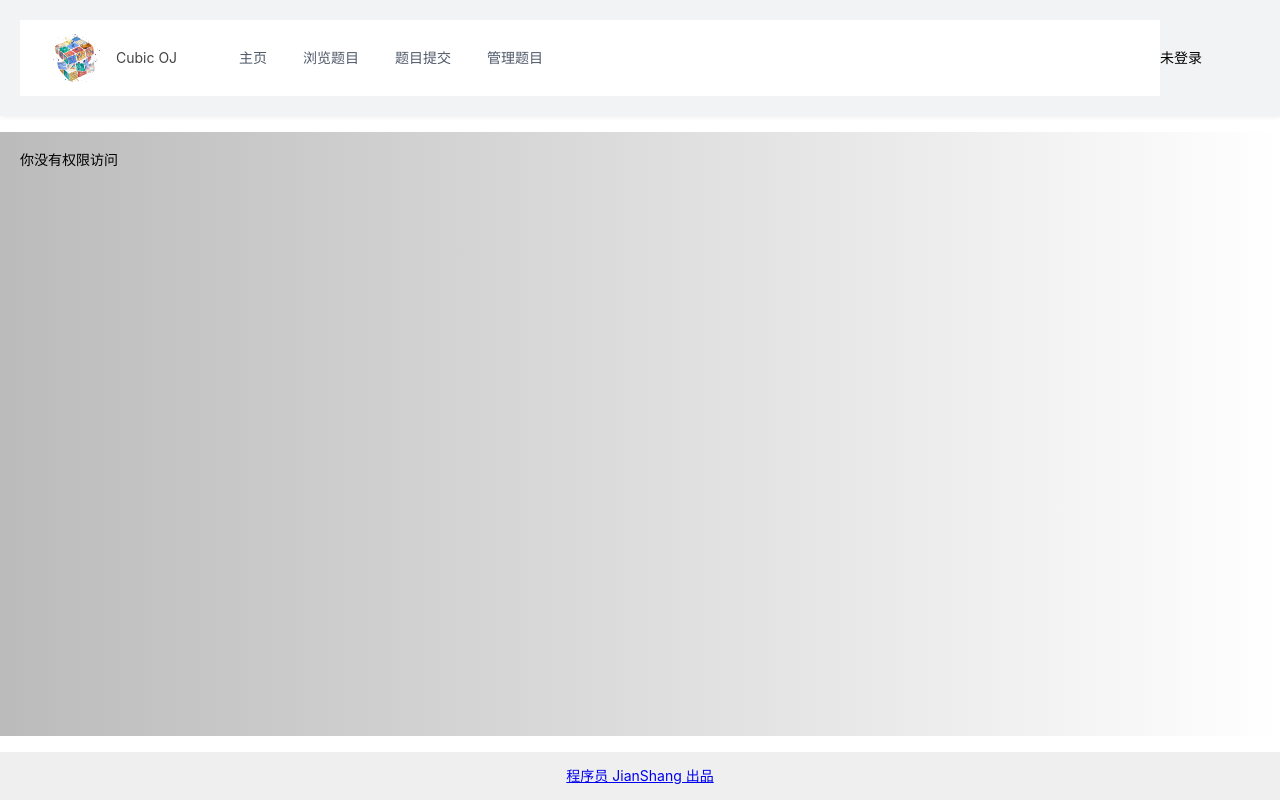
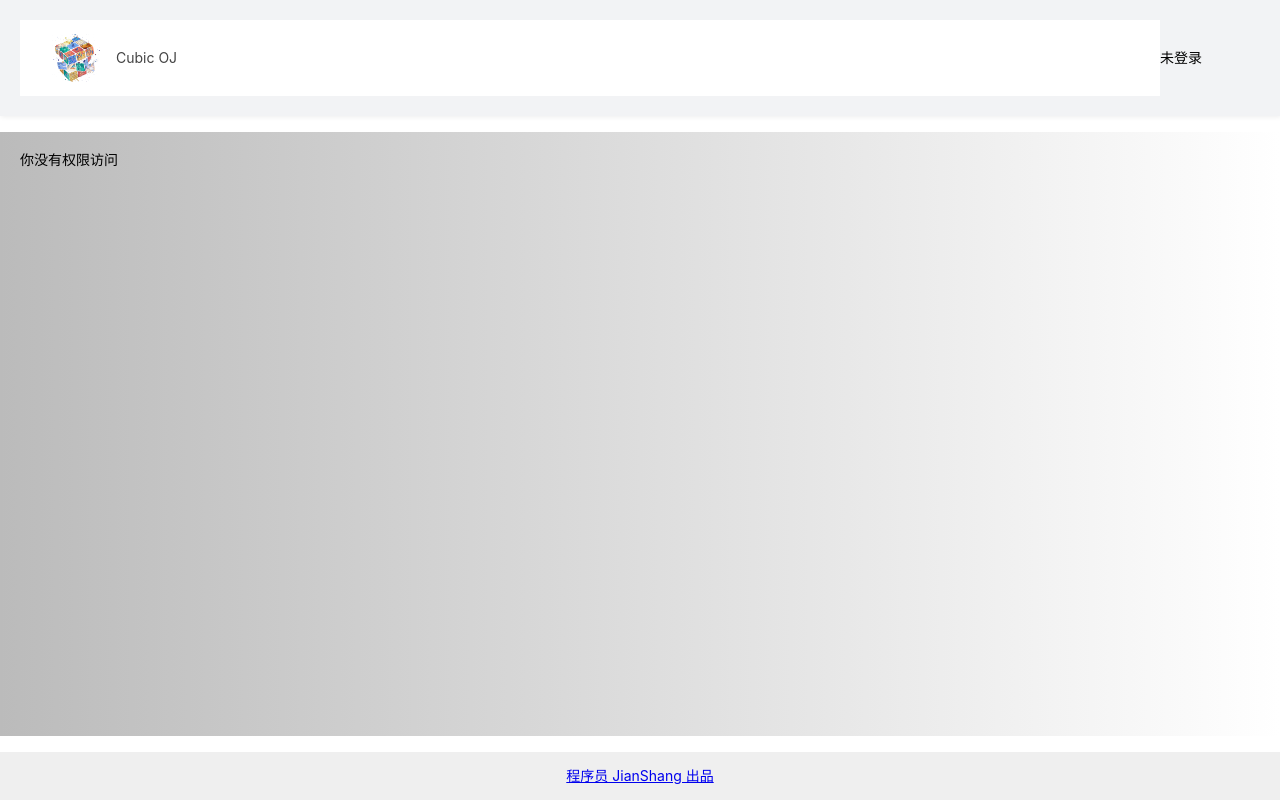
Before and after one commit to CN-sakisaki/JSOJ-microservice, a Vue app in the folder jsoj-frontend/: page /noAuth in a window 1280 px wide. Built offline with nearby package versions, Linux system fonts and the light colour scheme.

Commit message:
refactor：重构路由之间的关系

```diff
--- a/jsoj-frontend/src/router/routers.ts
+++ b/jsoj-frontend/src/router/routers.ts
@@ -9,6 +9,7 @@
 import QuestionView from "@/views/question/QuestionView.vue";
 import QuestionSubmitView from "@/views/question/QuestionSubmitView.vue";
 import ViewQuestionView from "@/views/question/ViewQuestionView.vue";
+import BasicLayout from "@/layouts/BasicLayout.vue";
 
 export const routes: Array<RouteRecordRaw> = [
   {
@@ -33,6 +34,11 @@
   },
   {
     path: "/",
+    component: BasicLayout,
+    meta: { hideInMenu: true },
+    children: [
+      {
+        path: "/home",
         name: "主页",
         component: QuestionView,
       },
@@ -42,9 +48,19 @@
         component: QuestionView,
       },
       {
+        path: "/manage/question",
+        name: "管理题目",
+        component: ManageQuestionView,
+        meta: {
+          access: ACCESS_ENUM.ADMIN,
+        },
+      },
+      {
         path: "/questions_submit",
-    name: "题目提交",
+        name: "提交记录",
         component: QuestionSubmitView,
+      },
+    ],
   },
   {
     path: "/add/question",
@@ -53,11 +69,6 @@
     meta: {
       access: ACCESS_ENUM.ADMIN,
     },
-  },
-  {
-    path: "/manage/question",
-    name: "管理题目",
-    component: ManageQuestionView,
   },
   {
     path: "/view/question/:id",
@@ -86,29 +97,4 @@
       hideInMenu: true,
     },
   },
-  // {
-  //   path: "/hide",
-  //   name: "隐藏页面",
-  //   component: HomeView,
-  //   meta: {
-  //     hideInMenu: true,
-  //   },
-  // },
-  // {
-  //   path: "/admin",
-  //   name: "管理员可见",
-  //   component: AdminView,
-  //   meta: {
-  //     access: ACCESS_ENUM.ADMIN,
-  //   },
-  // },
-  // {
-  //   path: "/about",
-  //   name: "关于我的",
-  //   // route level code-splitting
-  //   // this generates a separate chunk (about.[hash].js) for this route
-  //   // which is lazy-loaded when the route is visited.
-  //   component: () =>
-  //     import(/* webpackChunkName: "about" */ "../views/AboutView.vue"),
-  // },
 ];
```
Lines whose indentation alone changed are shown as unchanged.
